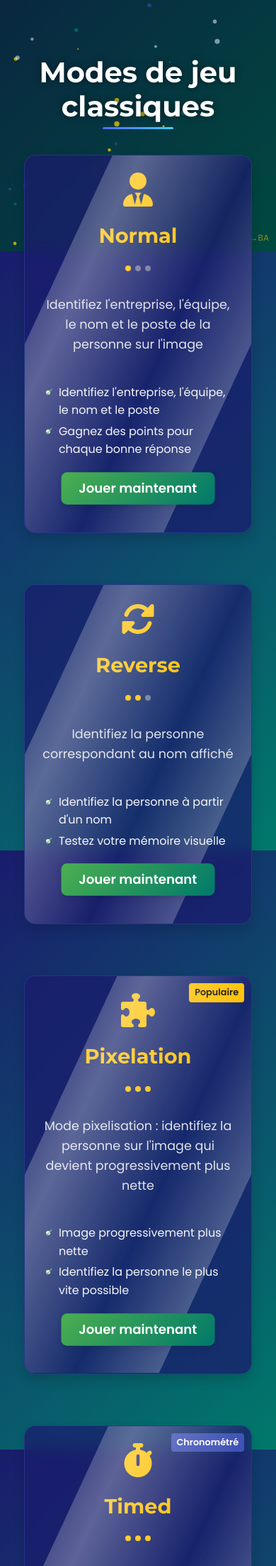
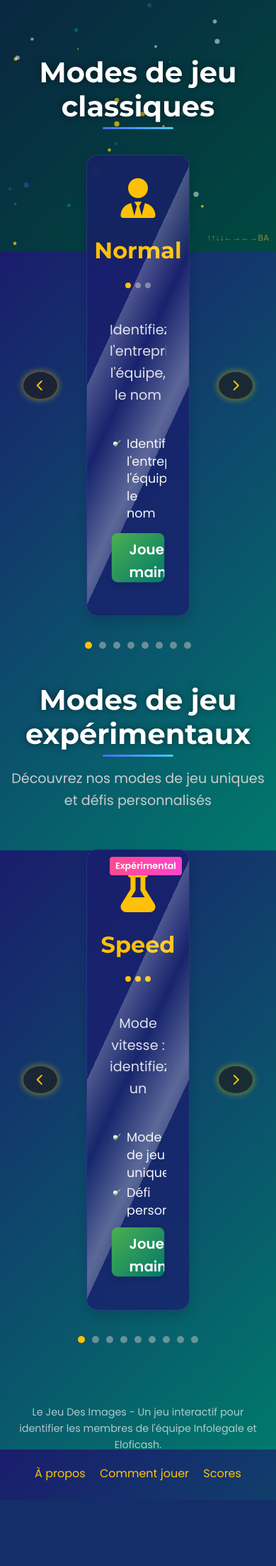
Before and after one commit to jnoundu89/LeJeuDesImages, a Flask app: page / in a window 390 px wide. Shown: the part 490-2696 px from the top of the page at 71% size. After the commit the page ends 2603 px from the top, so only its background shows below. Run offline with Flask 3, Linux system fonts and the light colour scheme.

Commit message:
Add carousel functionality to mode selection page
Replaced static grids with responsive carousels for better navigation of game modes. Updated styles, layout, and JavaScript to implement swiping, sliding, and indicator features. Improved responsiveness and user experience for both classic and experimental mode sections.

```diff
--- a/static/homepage.css
+++ b/static/homepage.css
@@ -117,13 +117,26 @@
     hyphens: auto;
 }
 
-/* Mode grid styles */
+/* Mode container styles */
 .mode-container {
     max-width: 1200px;
     margin: 0 auto;
     padding: 0 var(--space-md);
 }
 
+@media (min-width: 1200px) {
+    .mode-container {
+        max-width: 90%;
+    }
+}
+
+@media (min-width: 1600px) {
+    .mode-container {
+        max-width: 80%;
+    }
+}
+
+/* Legacy Mode grid styles - kept for backward compatibility */
 .mode-grid {
     display: grid;
     grid-template-columns: repeat(auto-fill, minmax(300px, 1fr));
@@ -131,12 +144,117 @@
     margin-bottom: var(--space-xxl);
 }
 
+/* Carousel styles */
+.carousel-container {
+    position: relative;
+    margin-bottom: var(--space-xxl);
+    overflow: hidden;
+}
+
+.carousel-navigation {
+    display: flex;
+    align-items: center;
+    justify-content: center;
+    width: 100%;
+    position: relative;
+}
+
+.carousel-wrapper {
+    width: 100%;
+    overflow: hidden;
+    position: relative;
+}
+
+.carousel-track {
+    display: flex;
+    transition: transform 0.5s ease;
+    width: 100%;
+    cursor: default;
+}
+
+.carousel-item {
+    flex: 0 0 100%;
+    max-width: 100%;
+    padding: 0 var(--space-md);
+    box-sizing: border-box;
+}
+
+/* Responsive carousel - show multiple cards on larger screens */
+@media (min-width: 768px) {
+    .carousel-item {
+        flex: 0 0 50%;
+        max-width: 50%;
+    }
+}
+
+@media (min-width: 1200px) {
+    .carousel-item {
+        flex: 0 0 33.333%;
+        max-width: 33.333%;
+    }
+}
+
+@media (min-width: 1600px) {
+    .carousel-item {
+        flex: 0 0 33.333%;
+        max-width: 33.333%;
+    }
+}
+
+.carousel-nav-button {
+    background: rgba(30, 30, 30, 0.7);
+    backdrop-filter: blur(10px);
+    color: var(--accent-dark);
+    border: 1px solid rgba(255, 215, 0, 0.3);
+    border-radius: 50%;
+    width: 40px;
+    height: 40px;
+    display: flex;
+    align-items: center;
+    justify-content: center;
+    cursor: pointer;
+    transition: all 0.3s ease;
+    box-shadow: 0 0 10px rgba(255, 215, 0, 0.5);
+    z-index: 10;
+    margin: 0 var(--space-md);
+}
+
+.carousel-nav-button:hover {
+    transform: scale(1.1);
+    box-shadow: 0 0 15px rgba(255, 215, 0, 0.8);
+}
+
+.carousel-nav-button:disabled {
+    opacity: 0.5;
+    cursor: not-allowed;
+}
+
+.carousel-indicators {
+    display: flex;
+    justify-content: center;
+    margin-top: var(--space-md);
+}
+
+.carousel-indicator {
+    width: 10px;
+    height: 10px;
+    border-radius: 50%;
+    background-color: rgba(200, 200, 200, 0.5);
+    margin: 0 5px;
+    cursor: pointer;
+    transition: background-color 0.3s ease;
+}
+
+.carousel-indicator.active {
+    background-color: var(--accent-dark);
+}
+
 /* Mode card styles */
 .mode-card {
     background: rgba(26, 28, 108, 0.75);
     backdrop-filter: blur(10px);
     border-radius: var(--border-radius-lg);
-    padding: var(--space-lg);
+    padding: var(--space-xl);
     text-align: center;
     box-shadow: var(--shadow-lg);
     transition: transform 0.3s ease, box-shadow 0.3s ease, background 0.3s ease;
@@ -144,7 +262,7 @@
     overflow: hidden;
     border: 1px solid rgba(63, 81, 181, 0.4);
     cursor: pointer;
-    min-height: 450px;
+    height: 650px;
     display: flex;
     flex-direction: column;
 }
@@ -173,9 +291,13 @@
     color: var(--accent-dark);
     margin-top: var(--space-md);
     margin-bottom: var(--space-md);
-    font-size: 1.8rem;
+    font-size: 2rem;
     position: relative;
-    display: inline-block;
+    height: 50px;
+    display: flex;
+    align-items: center;
+    justify-content: center;
+    width: 100%;
 }
 
 .mode-card h2::after {
@@ -198,14 +320,20 @@
 .mode-card p {
     color: var(--light);
     margin-bottom: var(--space-lg);
-    font-size: 1.1rem;
+    font-size: 1.2rem;
     line-height: 1.6;
+    height: 150px;
+    overflow: auto;
 }
 
 .mode-icon {
-    font-size: 3rem;
+    font-size: 3.5rem;
     margin-bottom: var(--space-sm);
     color: var(--accent-dark);
+    height: 70px;
+    display: flex;
+    align-items: center;
+    justify-content: center;
 }
 
 /* Mode button styles */
@@ -217,7 +345,7 @@
     padding: var(--space-sm) var(--space-lg);
     text-align: center;
     text-decoration: none;
-    font-size: 1.1rem;
+    font-size: 1.2rem;
     font-weight: 600;
     margin-top: auto;
     margin-bottom: var(--space-md);
@@ -231,6 +359,7 @@
     overflow: hidden;
     z-index: 1;
     align-self: center;
+    width: 90%;
 }
 
 .mode-button::before {
@@ -311,12 +440,16 @@
     text-align: left;
     margin-bottom: var(--space-md);
     padding-left: var(--space-lg);
+    height: 150px;
+    overflow: auto;
 }
 
 .mode-features li {
     margin-bottom: var(--space-xs);
     position: relative;
     color: var(--light);
+    font-size: 1.1rem;
+    line-height: 1.4;
 }
 
 .mode-features li::before {
@@ -332,6 +465,7 @@
     justify-content: center;
     margin-top: var(--space-sm);
     margin-bottom: var(--space-md);
+    height: 20px;
 }
 
 .difficulty-dot {
--- a/static/homepage.js
+++ b/static/homepage.js
@@ -15,6 +15,9 @@ document.addEventListener('DOMContentLoaded', function() {
 
     // Initialize Easter egg
     initKonamiCode();
+
+    // Initialize carousels
+    initCarousels();
 });
 
 // Initialize animations for various elements
@@ -283,6 +286,190 @@ function activateEasterEgg() {
     }, 3000); // 3 seconds delay to enjoy the fireworks
 }
 
+// Initialize carousels
+function initCarousels() {
+    // Initialize classic modes carousel
+    initCarousel('classic-modes-track', 'classic-modes-indicators');
+
+    // Initialize experimental modes carousel
+    initCarousel('experimental-modes-track', 'experimental-modes-indicators');
+}
+
+// Initialize a single carousel
+function initCarousel(trackId, indicatorsId) {
+    const track = document.getElementById(trackId);
+    if (!track) return;
+
+    const wrapper = track.parentElement;
+    const container = wrapper.parentElement.parentElement;
+    const items = track.querySelectorAll('.carousel-item');
+    const prevButton = container.querySelector('.prev-button');
+    const nextButton = container.querySelector('.next-button');
+    const indicatorsContainer = document.getElementById(indicatorsId);
+
+    let currentIndex = 0;
+    let startX, moveX;
+    let isDragging = false;
+    let itemsPerSlide = 1;
+
+    // Function to determine how many items per slide based on screen width
+    function updateItemsPerSlide() {
+        if (window.innerWidth >= 1200) {
+            itemsPerSlide = 3;
+        } else if (window.innerWidth >= 768) {
+            itemsPerSlide = 2;
+        } else {
+            itemsPerSlide = 1;
+        }
+
+        // Update the current slide position after resize
+        goToSlide(Math.floor(currentIndex / itemsPerSlide) * itemsPerSlide);
+    }
+
+    // Create indicators based on number of slides (not items)
+    function createIndicators() {
+        // Clear existing indicators
+        indicatorsContainer.innerHTML = '';
+
+        // Calculate number of slides
+        const slideCount = Math.ceil(items.length / itemsPerSlide);
+
+        // Create new indicators
+        for (let i = 0; i < slideCount; i++) {
+            const indicator = document.createElement('div');
+            indicator.classList.add('carousel-indicator');
+            if (i === Math.floor(currentIndex / itemsPerSlide)) {
+                indicator.classList.add('active');
+            }
+            indicator.addEventListener('click', () => goToSlide(i * itemsPerSlide));
+            indicatorsContainer.appendChild(indicator);
+        }
+    }
+
+    // Update indicators
+    function updateIndicators() {
+        const indicators = indicatorsContainer.querySelectorAll('.carousel-indicator');
+        const currentSlide = Math.floor(currentIndex / itemsPerSlide);
+
+        indicators.forEach((indicator, index) => {
+            if (index === currentSlide) {
+                indicator.classList.add('active');
+            } else {
+                indicator.classList.remove('active');
+            }
+        });
+    }
+
+    // Go to a specific slide
+    function goToSlide(index) {
+        // Ensure index is a multiple of itemsPerSlide, except for the last slide
+        if (index % itemsPerSlide !== 0 && index + itemsPerSlide < items.length) {
+            index = Math.floor(index / itemsPerSlide) * itemsPerSlide;
+        }
+
+        // Calculate max index that ensures we show the last items correctly
+        const lastSlideIndex = Math.floor((items.length - 1) / itemsPerSlide) * itemsPerSlide;
+
+        if (index < 0) index = lastSlideIndex;
+        if (index > lastSlideIndex) index = 0;
+
+        currentIndex = index;
+        // Calculate the percentage to move based on the item width and number of items per slide
+        const itemWidth = 100 / itemsPerSlide; // Width of each item as a percentage
+        const translatePercentage = (currentIndex * itemWidth);
+        track.style.transform = `translateX(-${translatePercentage}%)`;
+        updateIndicators();
+    }
+
+    // Event listeners for buttons
+    if (prevButton) {
+        prevButton.addEventListener('click', () => {
+            goToSlide(currentIndex - itemsPerSlide);
+        });
+    }
+
+    if (nextButton) {
+        nextButton.addEventListener('click', () => {
+            goToSlide(currentIndex + itemsPerSlide);
+        });
+    }
+
+    // Initialize responsive behavior
+    updateItemsPerSlide();
+    createIndicators();
+
+    // Update on window resize
+    window.addEventListener('resize', () => {
+        updateItemsPerSlide();
+        createIndicators();
+    });
+
+    // Touch events for swiping
+    track.addEventListener('touchstart', (e) => {
+        startX = e.touches[0].clientX;
+        isDragging = true;
+    }, { passive: true });
+
+    track.addEventListener('touchmove', (e) => {
+        if (!isDragging) return;
+        moveX = e.touches[0].clientX;
+        const diff = moveX - startX;
+
+        // Prevent default only if swiping horizontally
+        if (Math.abs(diff) > 5) {
+            e.preventDefault();
+        }
+    }, { passive: false });
+
+    track.addEventListener('touchend', (e) => {
+        if (!isDragging) return;
+        isDragging = false;
+
+        const diff = moveX - startX;
+        if (diff > 50) {
+            // Swipe right - go to previous slide
+            goToSlide(currentIndex - itemsPerSlide);
+        } else if (diff < -50) {
+            // Swipe left - go to next slide
+            goToSlide(currentIndex + itemsPerSlide);
+        }
+    });
+
+    // Mouse events for swiping (desktop)
+    track.addEventListener('mousedown', (e) => {
+        startX = e.clientX;
+        isDragging = true;
+    });
+
+    track.addEventListener('mousemove', (e) => {
+        if (!isDragging) return;
+        moveX = e.clientX;
+    });
+
+    track.addEventListener('mouseup', () => {
+        if (!isDragging) return;
+        isDragging = false;
+
+        const diff = moveX - startX;
+        if (diff > 50) {
+            // Swipe right - go to previous slide
+            goToSlide(currentIndex - itemsPerSlide);
+        } else if (diff < -50) {
+            // Swipe left - go to next slide
+            goToSlide(currentIndex + itemsPerSlide);
+        }
+    });
+
+    track.addEventListener('mouseleave', () => {
+        if (isDragging) {
+            isDragging = false;
+        }
+    });
+
+    // Initialize the carousel
+    goToSlide(0);
+}
+
 // Create fireworks effect
 function createFireworks() {
     // Create container for fireworks
--- a/templates/mode_selection.html
+++ b/templates/mode_selection.html
@@ -37,8 +37,13 @@
     <main class="mode-container">
         <!-- Regular game modes section -->
         <h2 class="section-title">Modes de jeu classiques</h2>
-        <div class="mode-grid">
+        <div class="carousel-container">
+            <div class="carousel-navigation">
+                <button class="carousel-nav-button prev-button"><i class="fas fa-chevron-left"></i></button>
+                <div class="carousel-wrapper">
+                    <div class="carousel-track" id="classic-modes-track">
                         {% for mode in modes %}
+                        <div class="carousel-item">
                             <div class="mode-card">
                                 {% if mode.name == "pixelation" %}
                                     <i class="fas fa-puzzle-piece mode-icon"></i>
@@ -122,14 +127,25 @@
 
                                 <a href="{{ url_for('game.start_mode', mode_name=mode.name) }}" class="mode-button btn-hover">Jouer maintenant</a>
                             </div>
+                        </div>
                         {% endfor %}
+                    </div>
+                </div>
+                <button class="carousel-nav-button next-button"><i class="fas fa-chevron-right"></i></button>
+            </div>
+            <div class="carousel-indicators" id="classic-modes-indicators"></div>
         </div>
 
         <!-- Experimental game modes section -->
         <h2 class="section-title">Modes de jeu expérimentaux</h2>
         <p class="section-description">Découvrez nos modes de jeu uniques et défis personnalisés</p>
-        <div class="mode-grid">
+        <div class="carousel-container">
+            <div class="carousel-navigation">
+                <button class="carousel-nav-button prev-button"><i class="fas fa-chevron-left"></i></button>
+                <div class="carousel-wrapper">
+                    <div class="carousel-track" id="experimental-modes-track">
                         {% for mode in experimental_modes %}
+                        <div class="carousel-item">
                             <div class="mode-card">
                                 <i class="fas fa-flask mode-icon"></i>
                                 <span class="mode-badge experimental">Expérimental</span>
@@ -153,7 +169,13 @@
 
                                 <a href="{{ url_for('game.start_mode', mode_name=mode.name) }}" class="mode-button btn-hover">Jouer maintenant</a>
                             </div>
+                        </div>
                         {% endfor %}
+                    </div>
+                </div>
+                <button class="carousel-nav-button next-button"><i class="fas fa-chevron-right"></i></button>
+            </div>
+            <div class="carousel-indicators" id="experimental-modes-indicators"></div>
         </div>
     </main>
 
```
Lines whose indentation alone changed are shown as unchanged.
